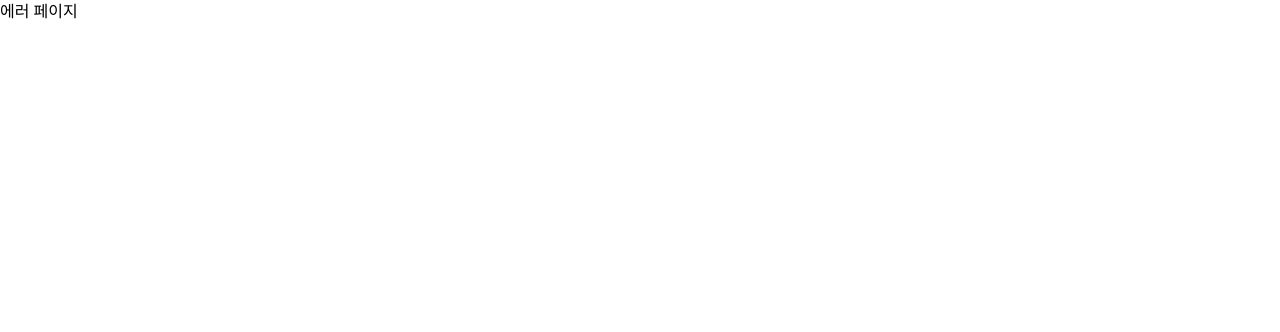
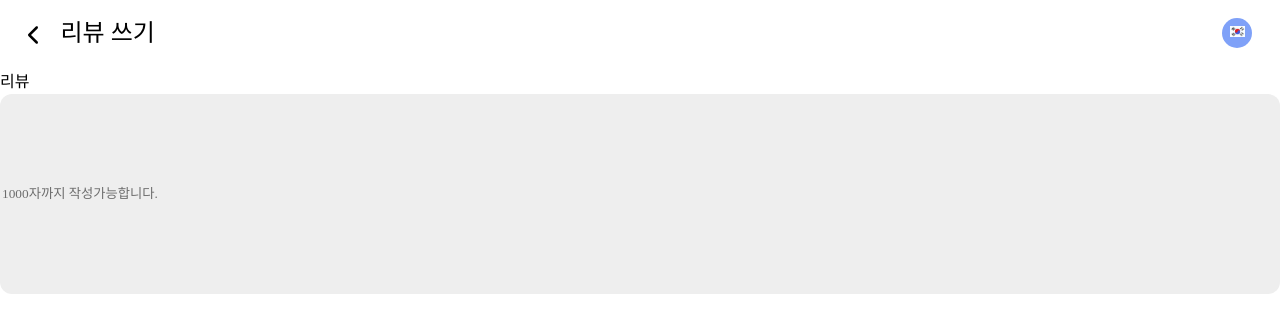
Before and after one commit to DittoTrip/DittoTrip-frontend, a React (Vite) app: page /new-review in a window 1280 px wide. Before the commit this address had no page. Shown: the top 332 px of the page. Built offline with nearby package versions, Linux system fonts and the light colour scheme.

Commit message:
Feat: 리뷰 입력 생성

```diff
--- a/src/App.tsx
+++ b/src/App.tsx
@@ -11,6 +11,7 @@ import Buttons from './pages/Buttons';
 import LangPage from './pages/LangPage';
 import Category from './pages/Category';
 import Review from './pages/Review';
+import NewReview from './pages/NewReview';
 
 const router = createBrowserRouter([
   {
@@ -67,6 +68,14 @@ const router = createBrowserRouter([
       </Layout>
     ),
   },
+  {
+    path: '/new-review',
+    element: (
+      <Layout>
+        <NewReview />
+      </Layout>
+    ),
+  },
 ]);
 
 function App() {
--- a/src/components/common/AppBar.tsx
+++ b/src/components/common/AppBar.tsx
@@ -36,6 +36,7 @@ const AppBarStyle = styled.div`
     display: flex;
     align-items: center;
     font-size: 20px;
+    margin-right: 20px;
   }
 
   .title {
--- a/src/pages/NewReview.tsx
+++ b/src/pages/NewReview.tsx
@@ -1,9 +1,38 @@
 import { styled } from 'styled-components';
 
+import LangSelectButton from '../components/LangSelectButton';
+import AppBar from '../components/common/AppBar';
+
 const NewReview = () => {
-  return <NewReviewStyle></NewReviewStyle>;
+  return (
+    <NewReviewStyle>
+      <div className="app-bar">
+        <AppBar leading={true} title={<div className="title">리뷰 쓰기</div>} action={<LangSelectButton />} />
+      </div>
+      <div>리뷰</div>
+      <div>
+        <input type="text" className="review-text" placeholder="1000자까지 작성가능합니다." />
+      </div>
+    </NewReviewStyle>
+  );
 };
 
-const NewReviewStyle = styled.div``;
+const NewReviewStyle = styled.div`
+  .app-bar .title {
+    display: flex;
+    justify-content: start;
+    ${({ theme }) => theme.font.subTitle};
+  }
+  .review-text {
+    height: 200px;
+    width: 100%;
+
+    border-radius: 12px;
+    border: none;
+    outline: none;
+
+    background-color: ${({ theme }) => theme.color.gray20};
+  }
+`;
 
 export default NewReview;
```
